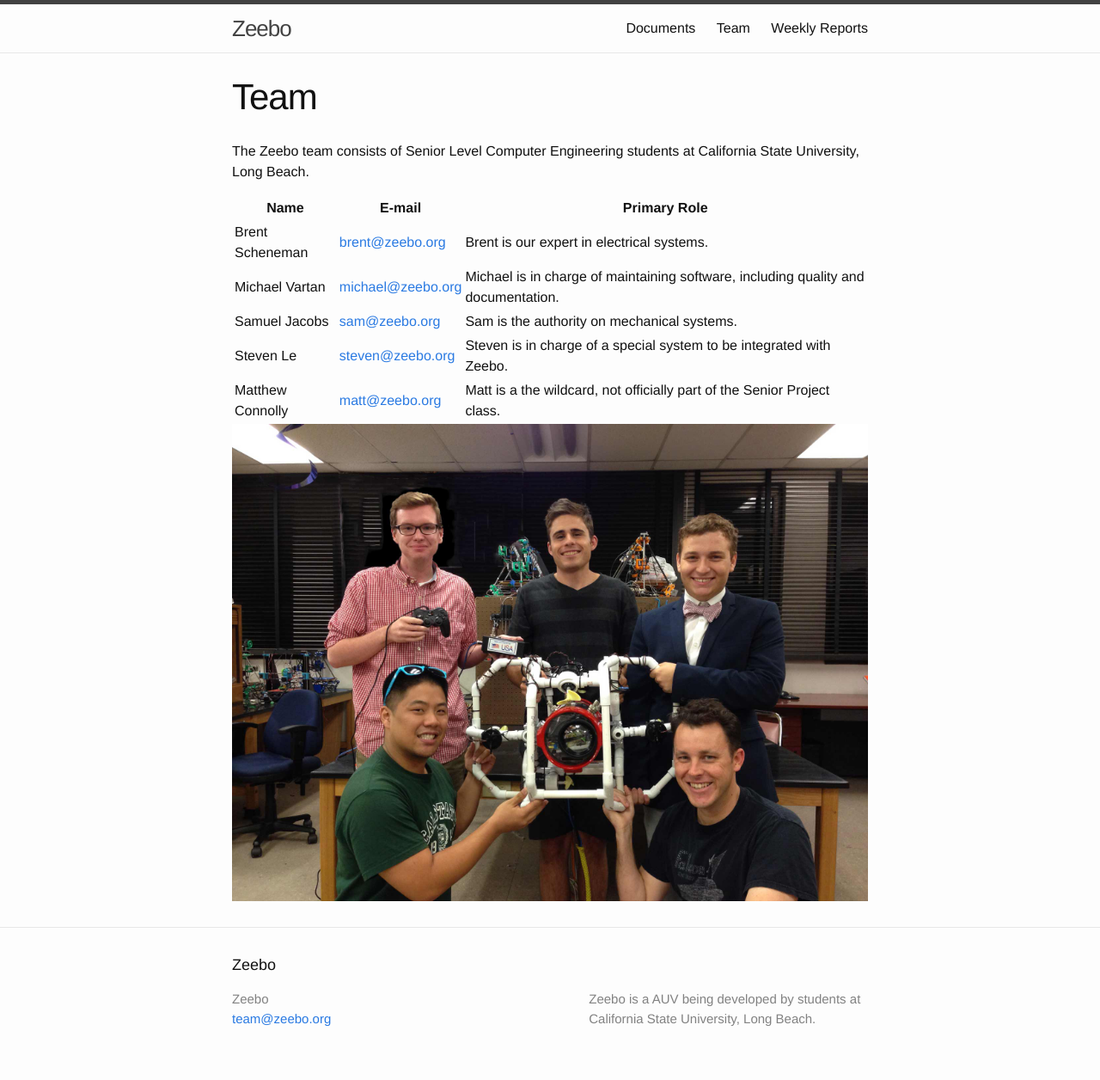
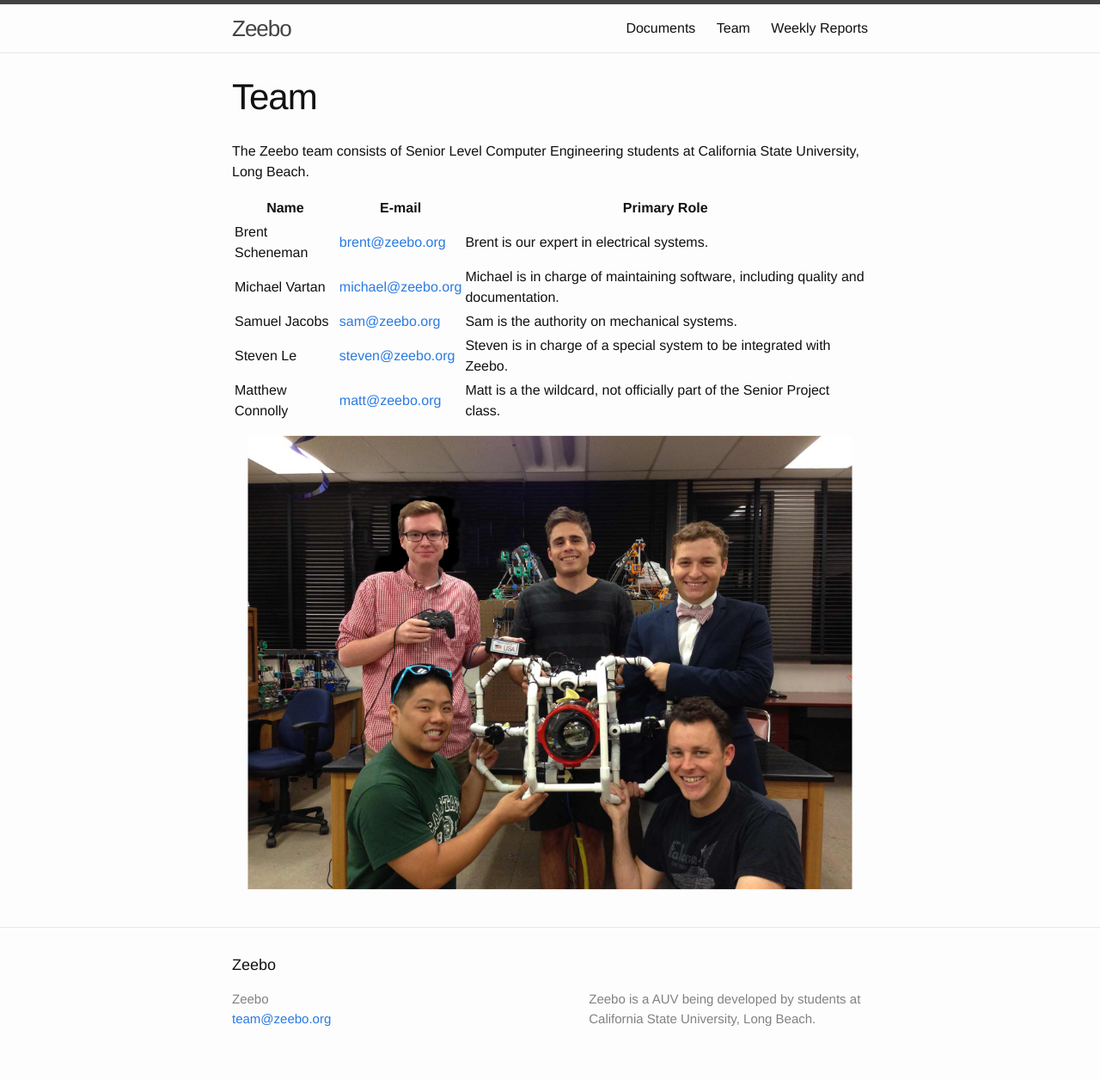
Before and after one commit to vartan/Xeebo, a Jekyll site: the page built from team.md, in a window 1280 px wide. Shown: the whole page at 86% size. Built offline with Jekyll 4.4.1, drawn with Linux system fonts in a browser that asks for light colours.

```diff
--- a/_sass/_layout.scss
+++ b/_sass/_layout.scss
@@ -149,10 +149,12 @@
 }
     .page-content img {
         float:right;
+        -webkit-transform: scale(0.95,0.95); /*lazy padding*/
     }
 @include media-query($on-palm) {
     .page-content img {
         float:none;
+        -webkit-transform: scale(1,1);
     }
     .footer-col {
         float: none;
```
